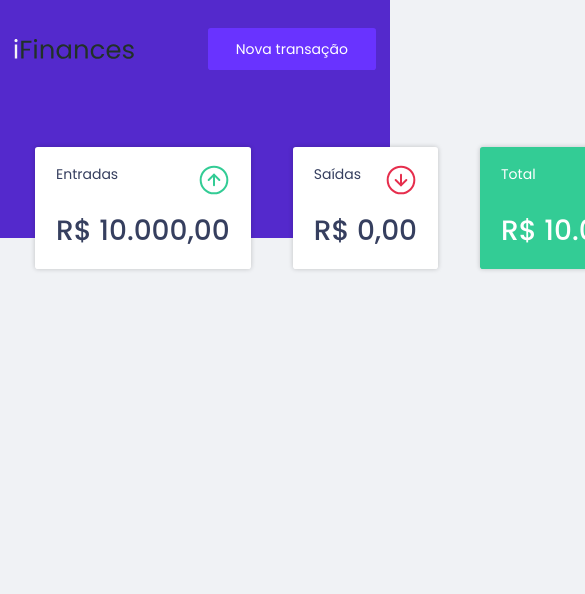
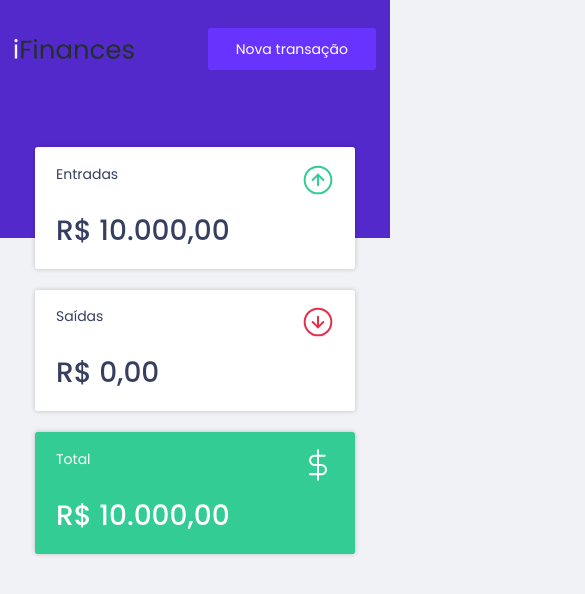
Before and after one commit to Santosl2/ifinances-pwa, a Next.js app: page / in a window 390 px wide. Shown: the top 594 px of the page, 585 px wide, since content can reach past the window. Built offline with nearby package versions, Linux system fonts and the light colour scheme.

Commit message:
fix: responsive design fix

```diff
--- a/src/components/Summary/Summary.styles.ts
+++ b/src/components/Summary/Summary.styles.ts
@@ -2,8 +2,8 @@
 
 export const SummaryWrapper = styled.div`
   display: grid;
-  grid-template-columns: repeat(3, 1fr);
-  gap: 3rem;
+  grid-template-columns: repeat(auto-fit, minmax(250px, 1fr));
+  gap: 1.5rem;
   margin-top: -9rem;
 
   div:last-child {
```
